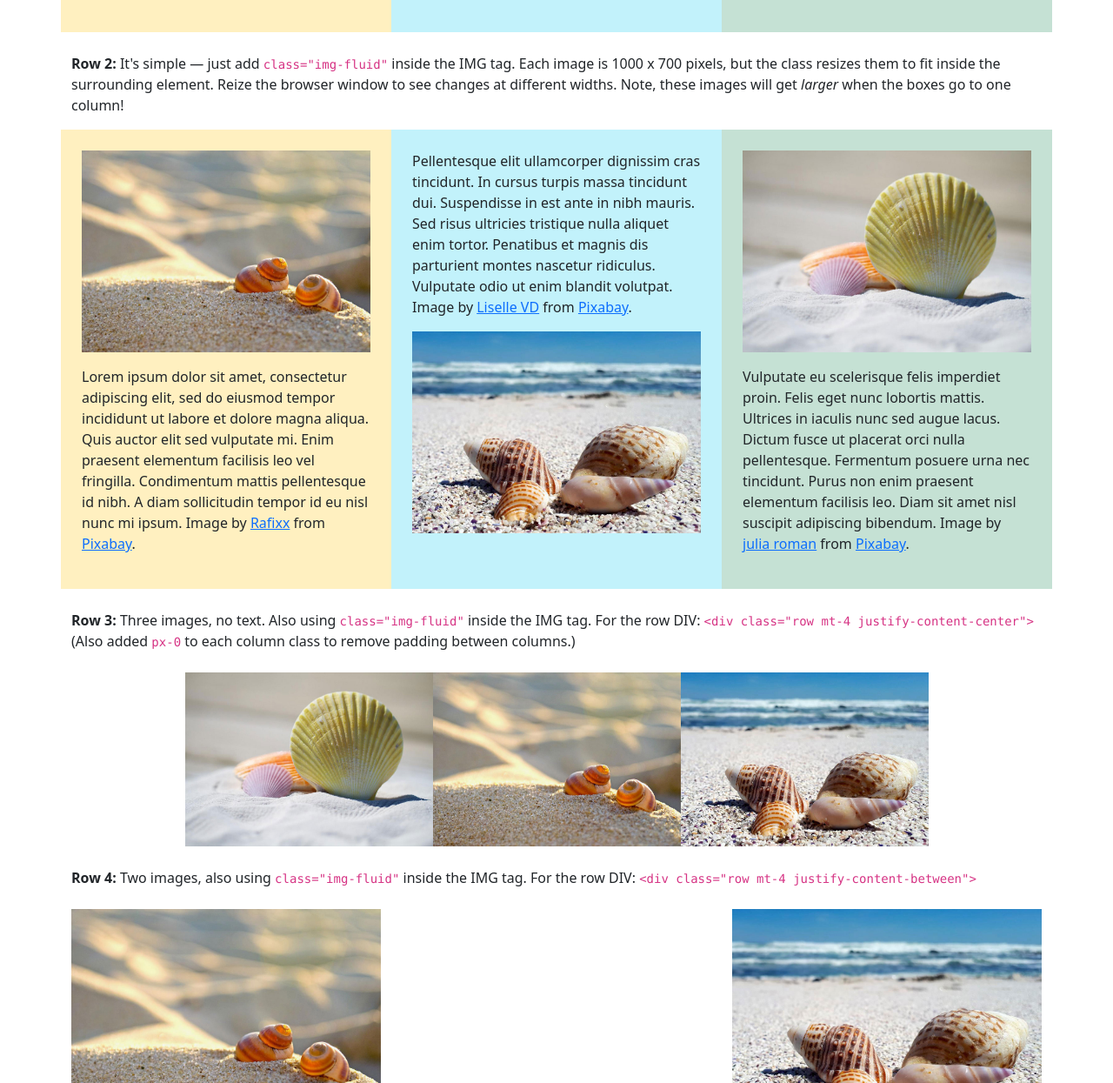
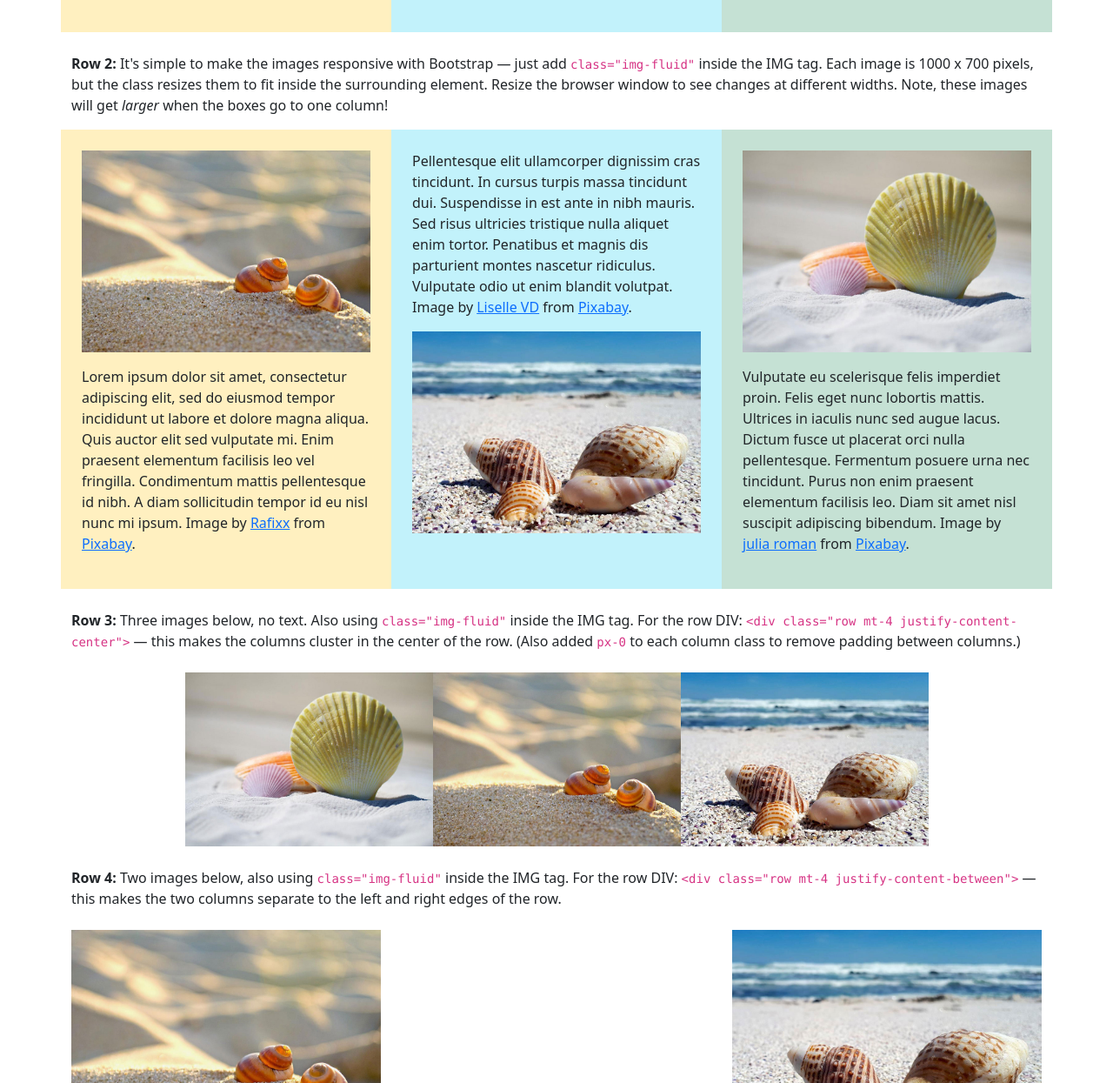
Before and after one commit to macloo/bootstrap5-beginners, a plain HTML site: page images.html in a window 1280 px wide. Shown: the part 1167-2412 px from the top of the page at 87% size. Drawn offline with nearby package versions, Linux system fonts and the light colour scheme.

Commit message:
text edits

```diff
--- a/images.html
+++ b/images.html
@@ -33,7 +33,7 @@
       <!-- END row -->
       </div>
 
-      <p class="mt-4"><strong>Row 2:</strong> It's simple &mdash; just add <code>class="img-fluid"</code> inside the IMG tag. Each image is 1000 x 700 pixels, but the class resizes them to fit inside the surrounding element. Reize the browser window to see changes at different widths. Note, these images will get <em>larger</em> when the boxes go to one column!</p>
+      <p class="mt-4"><strong>Row 2:</strong> It's simple to make the images responsive with Bootstrap &mdash; just add <code>class="img-fluid"</code> inside the IMG tag. Each image is 1000 x 700 pixels, but the class resizes them to fit inside the surrounding element. Resize the browser window to see changes at different widths. Note, these images will get <em>larger</em> when the boxes go to one column!</p>
 
       <!-- start ROW 2 -->
       <div class="row">
@@ -52,7 +52,7 @@
       <!-- END row -->
       </div>
 
-      <p class="mt-4"><strong>Row 3:</strong> Three images, no text. Also using <code>class="img-fluid"</code> inside the IMG tag. For the row DIV: <code>&lt;div class="row mt-4 justify-content-center"&gt;</code> (Also added <code>px-0</code> to each column class to remove padding between columns.)</p>
+      <p class="mt-4"><strong>Row 3:</strong> Three images below, no text. Also using <code>class="img-fluid"</code> inside the IMG tag. For the row DIV: <code>&lt;div class="row mt-4 justify-content-center"&gt;</code> &mdash; this makes the columns cluster in the center of the row. (Also added <code>px-0</code> to each column class to remove padding between columns.)</p>
 
 <!-- HERE IS THE ROW WITH center alignment of three boxes -->
 
@@ -73,7 +73,7 @@
       <!-- END row -->
       </div>
 
-      <p class="mt-4"><strong>Row 4:</strong> Two images, also using <code>class="img-fluid"</code> inside the IMG tag. For the row DIV: <code>&lt;div class="row mt-4 justify-content-between"&gt;</code></p>
+      <p class="mt-4"><strong>Row 4:</strong> Two images below, also using <code>class="img-fluid"</code> inside the IMG tag. For the row DIV: <code>&lt;div class="row mt-4 justify-content-between"&gt;</code> &mdash; this makes the two columns separate to the left and right edges of the row.</p>
 
 <!-- HERE IS THE ROW WITH two boxes, one at far left, the other at far right -->
 
```
